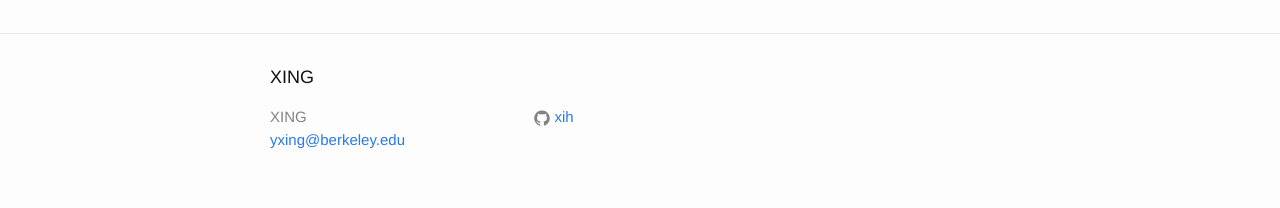
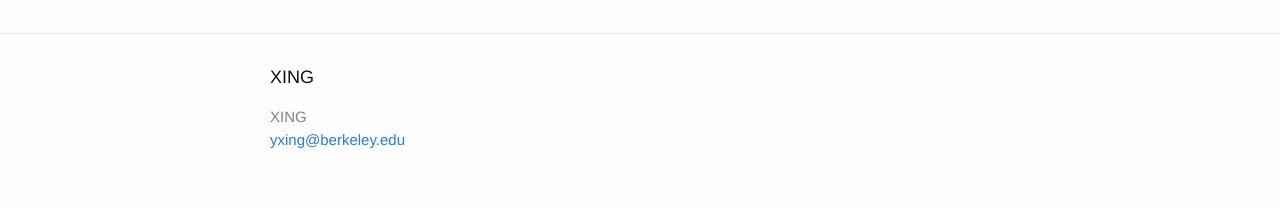
Before and after one commit to xih/xih.github.io, a Jekyll site: the page built from index.html, in a window 1280 px wide. Shown: the part 2042-2250 px from the top of the page. Built offline with Jekyll 4.4.1, drawn with Linux system fonts in a browser that asks for light colours.

Commit message:
changed the configuration figure: removed github handle

```diff
--- a/_config.yml
+++ b/_config.yml
@@ -18,7 +18,7 @@ description: > # this means to ignore newlines until "baseurl:"
 baseurl: "" # the subpath of your site, e.g. /blog
 url: "http://e.com" # the base hostname & protocol for your site
 twitter_username:
-github_username: xih
+github_username:
 
 # Build settings
 markdown: kramdown
```
